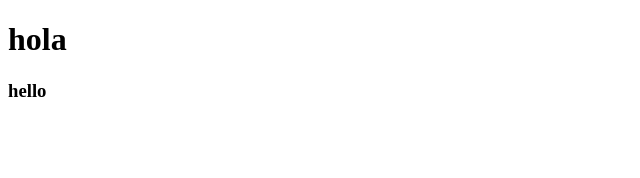
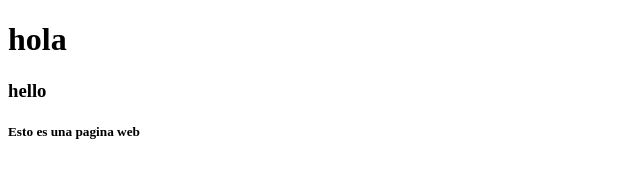
Before and after one commit to DianaOstios/Bootexample, a plain HTML site: page index.html in a window 1280 px wide. Shown: the whole page, without its empty margins (0-640 px from the left). Drawn offline with Linux system fonts and the light colour scheme.

Commit message:
se agrega h5

```diff
--- a/index.html
+++ b/index.html
@@ -10,6 +10,7 @@
     <body>
         <h1>hola</h1>
         <h3>hello</h3>
+        <h5>Esto es una pagina web </h5>
 
     </body>
 </html>
```
